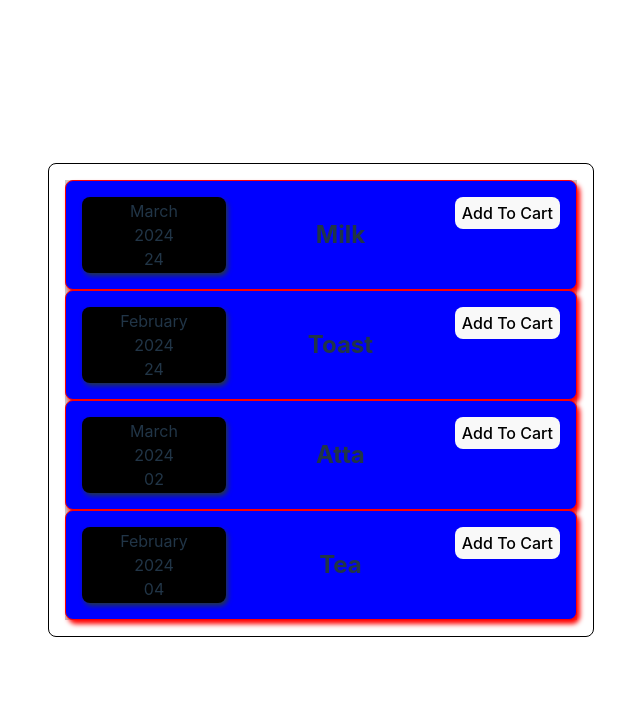
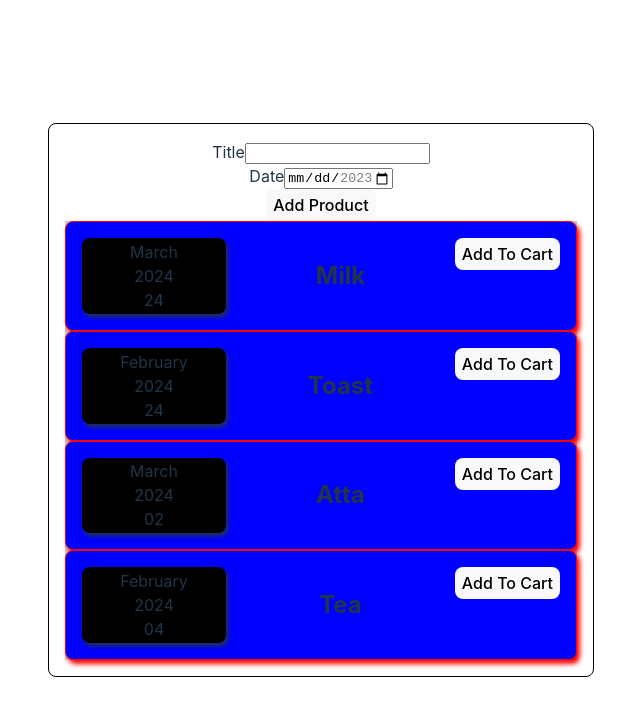
Before and after one commit to dhuruv0003/React-Basics-4, a React (Vite) app: page / in a window 1280 px wide. Shown: the top 716 px of the page, without its empty margins (319-959 px from the left). Built offline with nearby package versions, Linux system fonts and the light colour scheme.

Commit message:
"new commit"

```diff
--- a/src/App.jsx
+++ b/src/App.jsx
@@ -1,6 +1,8 @@
 
 import './App.css'
 import Product from './components2/Product.jsx';
+import NewProduct from './components2/NewProduct.jsx'
+
 
 export default function App() {
   const products = [
@@ -31,6 +33,7 @@ export default function App() {
   ]
   return (
     <div className='app'>
+      <NewProduct></NewProduct>
       <Product items={products}></Product>
     </div>
   );
--- a/src/components2/NewProduct.jsx
+++ b/src/components2/NewProduct.jsx
@@ -3,7 +3,7 @@ import ProductForm from './ProductForm'
 
 export default function NewProduct(){
     return (
-        <div className="">
+        <div className="new-product">
             <ProductForm/>
         </div>
     )
--- a/src/components2/Product.jsx
+++ b/src/components2/Product.jsx
@@ -1,4 +1,5 @@
 import ProductItem from './ProductItem.jsx'
+
 
 import './Product.css'
 export default function Product(props) {
@@ -9,6 +10,7 @@ export default function Product(props) {
             <ProductItem title={props.items[1].title} price={props.items[1].price} date={props.items[1].date}></ProductItem>
             <ProductItem title={props.items[2].title} price={props.items[2].price} date={props.items[2].date}></ProductItem>
             <ProductItem title={props.items[3].title} price={props.items[3].price} date={props.items[3].date}></ProductItem>
+
         </div>
     )
 }
--- a/src/components2/ProductForm.jsx
+++ b/src/components2/ProductForm.jsx
@@ -1,3 +1,18 @@
-export default function ProductForm(){
+export default function ProductForm() {
+    return (
+        <form action="">
+            <div className="new-product-title">
+                <label htmlFor="title">Title</label>
+                <input type="text" name="title" />
+            </div>
+            <div className="new-product-date">
+                <label htmlFor="date">Date</label>
+                <input type="date" name="date" min='2023-01-01' max='2023-12-12'/>
+            </div>
+            <div className="new-product-btn">
+                <button type="submit">Add Product</button>
+            </div>
+        </form>
 
+    )
 }
```
